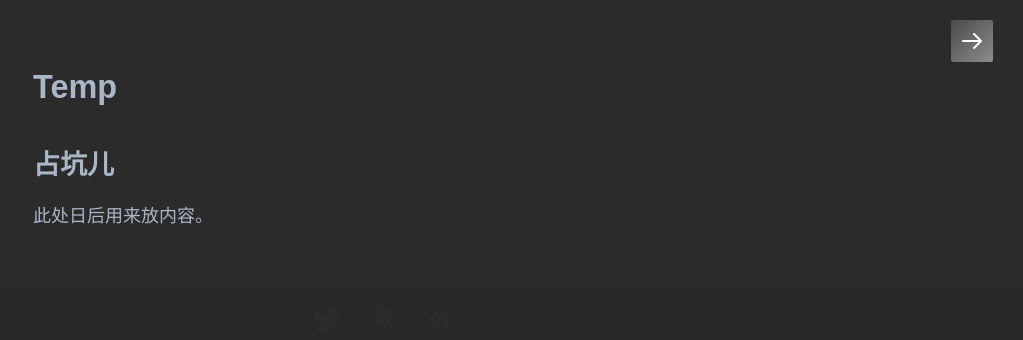
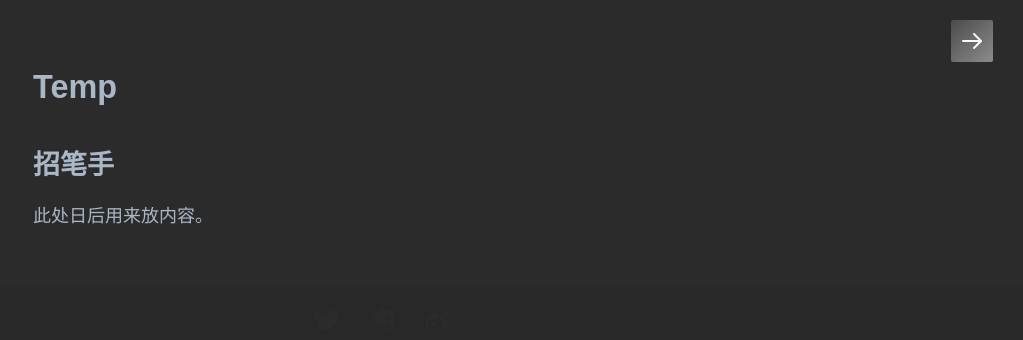
Before and after one commit to Pokecub573/573.github.io, a Jekyll site: the page built from _posts/Past/2017-05-29-Temp.md, in a window 1280 px wide. Shown: the top 340 px of the page, without its empty margins (257-1280 px from the left). Built offline with Jekyll 4.4.1, drawn with Linux system fonts in a browser that asks for light colours; some web fonts are replaced.

Commit message:
Update 2017-05-29-Temp.md

```diff
--- a/_posts/Past/2017-05-29-Temp.md
+++ b/_posts/Past/2017-05-29-Temp.md
@@ -4,6 +4,6 @@ title:  Temp
 categories: Past
 ---
 
-## 占坑儿
+## 招笔手
 
 此处日后用来放内容。
```
